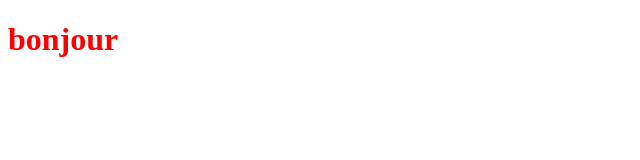
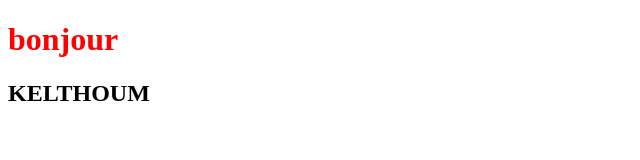
Before and after one commit to Kelthoumelh/MazegoProject, a plain HTML site: page index.html in a window 1280 px wide. Shown: the whole page, without its empty margins (0-640 px from the left). Drawn offline with Linux system fonts and the light colour scheme.

Commit message:
html2 css2

```diff
--- a/index.html
+++ b/index.html
@@ -9,5 +9,6 @@
 </head>
 <body>
     <h1>bonjour</h1>
+    <H2>KELTHOUM</H2>
 </body>
 </html>
```
